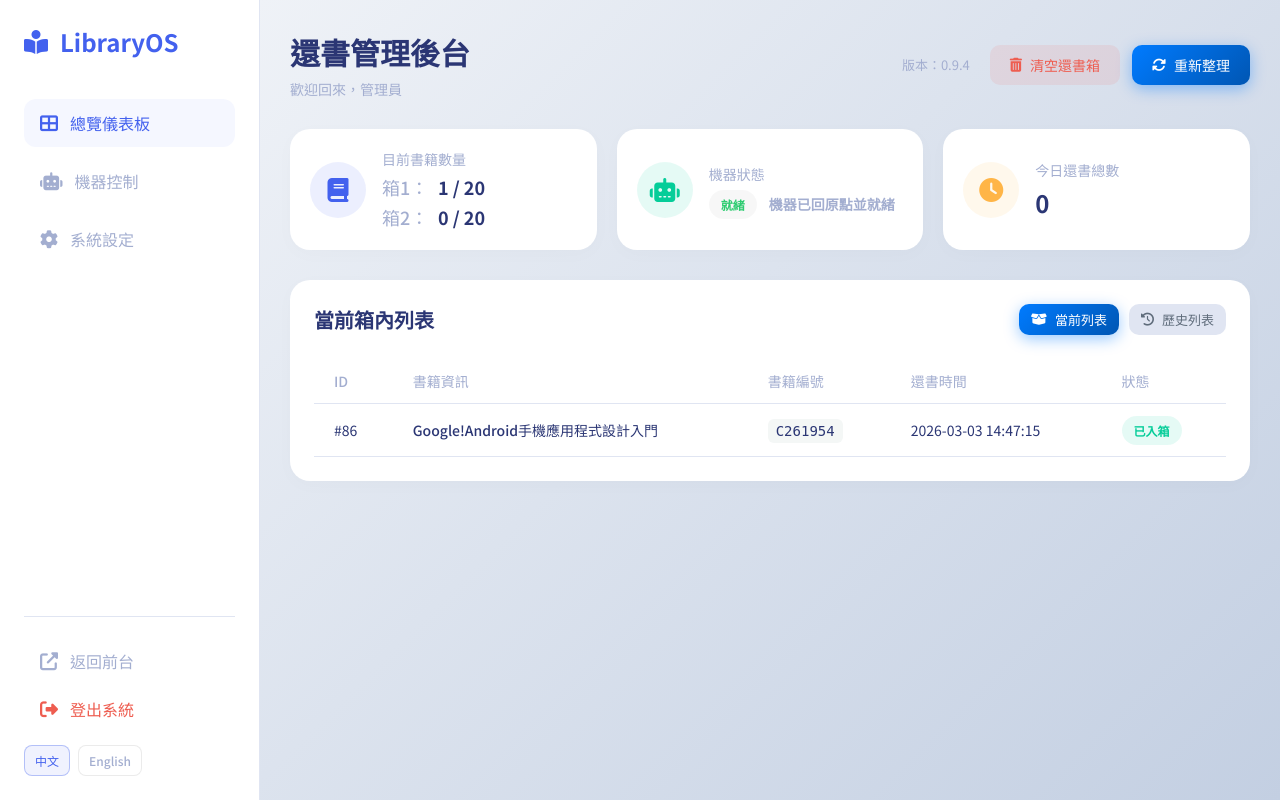
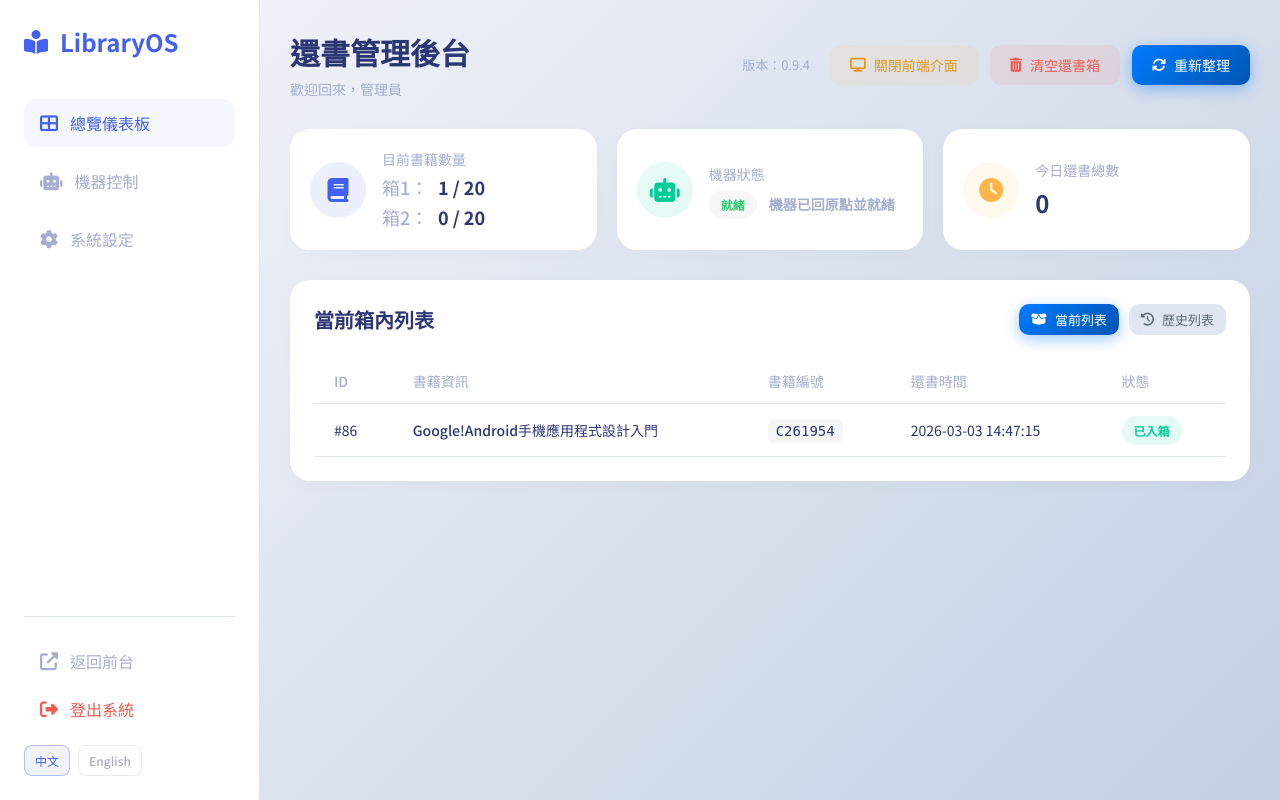
Before and after one commit to Eric25741629/library-frontend, a Flask app: page /admin in a window 1280 px wide. Run offline with Flask 3, Linux system fonts and the light colour scheme; the visitor is signed in with stand-in values (Sample User, id 1); data comes from the database, SQL or seed files in the repository; data that the repository does not hold is empty.

Commit message:
kiosk: add admin stop frontend and wait GUI before user services

```diff
--- a/routes/admin_api.py
+++ b/routes/admin_api.py
@@ -3,6 +3,8 @@ from datetime import datetime
 import json
 import yaml
 import logging
+import os
+import subprocess
 from pathlib import Path
 
 import shared
@@ -127,6 +129,37 @@ def clear_history():
     finally:
         conn.close()
     return jsonify({"success": True, "message": "歷史紀錄已清空"})
+
+
+@admin_api_bp.route('/stop_frontend', methods=['POST'])
+def stop_frontend():
+    """允許管理員關閉前端 kiosk 瀏覽器服務。"""
+    uid = os.getuid()
+    env = os.environ.copy()
+    xdg_runtime = env.get('XDG_RUNTIME_DIR') or f'/run/user/{uid}'
+    env['XDG_RUNTIME_DIR'] = xdg_runtime
+    env.setdefault('DBUS_SESSION_BUS_ADDRESS', f'unix:path={xdg_runtime}/bus')
+
+    try:
+        result = subprocess.run(
+            ['systemctl', '--user', 'stop', 'kiosk-browser.service'],
+            capture_output=True,
+            text=True,
+            timeout=10,
+            env=env,
+            check=False,
+        )
+    except Exception as e:
+        logger.error(f"stop_frontend exec error: {e}")
+        return jsonify({"success": False, "message": f"關閉前端失敗: {e}"}), 500
+
+    if result.returncode != 0:
+        err = (result.stderr or result.stdout or '').strip()
+        logger.error(f"stop_frontend failed: {err}")
+        return jsonify({"success": False, "message": f"關閉前端失敗: {err}"}), 500
+
+    logger.info("Admin action: kiosk-browser.service stopped")
+    return jsonify({"success": True, "message": "前端介面已關閉"})
 
 @admin_api_bp.route('/get_machine_params', methods=['GET'])
 def get_machine_params():
--- a/templates/admin.html
+++ b/templates/admin.html
@@ -549,6 +549,9 @@
                     <span style="align-self:center; color: var(--text-secondary); font-size: 13px; margin-right: 8px;">
                         {{ t('admin.version', '版本：') }}{{ app_version or 'unknown' }}
                     </span>
+                    <button class="btn btn-warning" onclick="stopFrontend()">
+                        <i class="fas fa-display"></i> {{ t('admin.stop_frontend', '關閉前端介面') }}
+                    </button>
                     <button class="btn btn-danger" onclick="clearBox()">
                         <i class="fas fa-trash-alt"></i> {{ t('admin.clear_box', '清空還書箱') }}
                     </button>
@@ -1309,6 +1312,24 @@
             showLoading(false);
         }
 
+        async function stopFrontend() {
+            if (!confirm('確定要關閉前端介面嗎？')) return;
+            showLoading(true);
+            try {
+                const res = await fetch('/api/admin/stop_frontend', { method: 'POST' });
+                const data = await res.json().catch(() => ({}));
+                if (!res.ok || !data.success) {
+                    alert((data && data.message) ? data.message : '關閉前端失敗');
+                    return;
+                }
+                alert(data.message || '前端介面已關閉');
+            } catch (e) {
+                alert('關閉前端時發生錯誤: ' + e);
+            } finally {
+                showLoading(false);
+            }
+        }
+
         // Machine Command
         async function sendMachineCommand(cmd) {
             const respEl = document.getElementById('machine-response');
```
Also changed, not shown: 3 other files.
